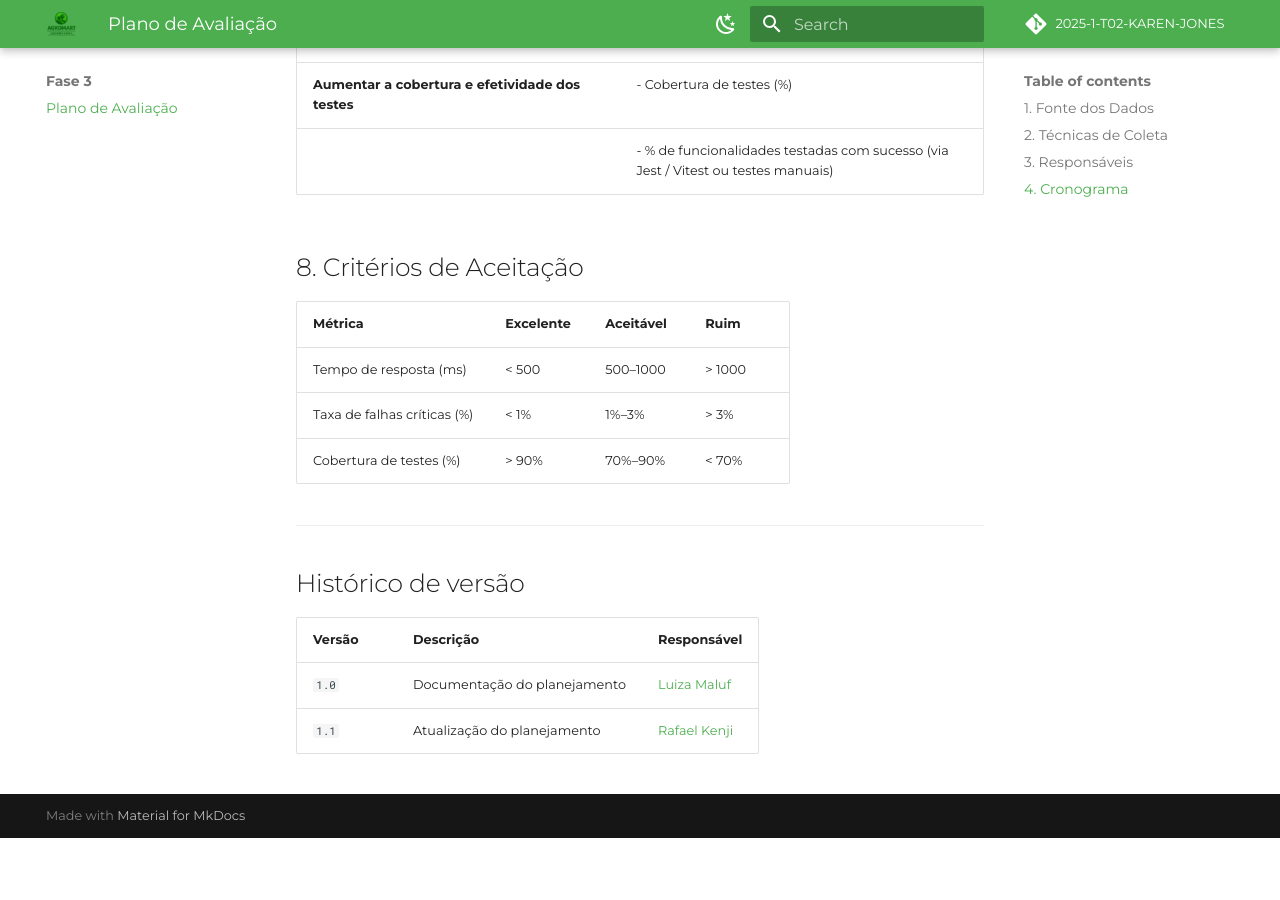
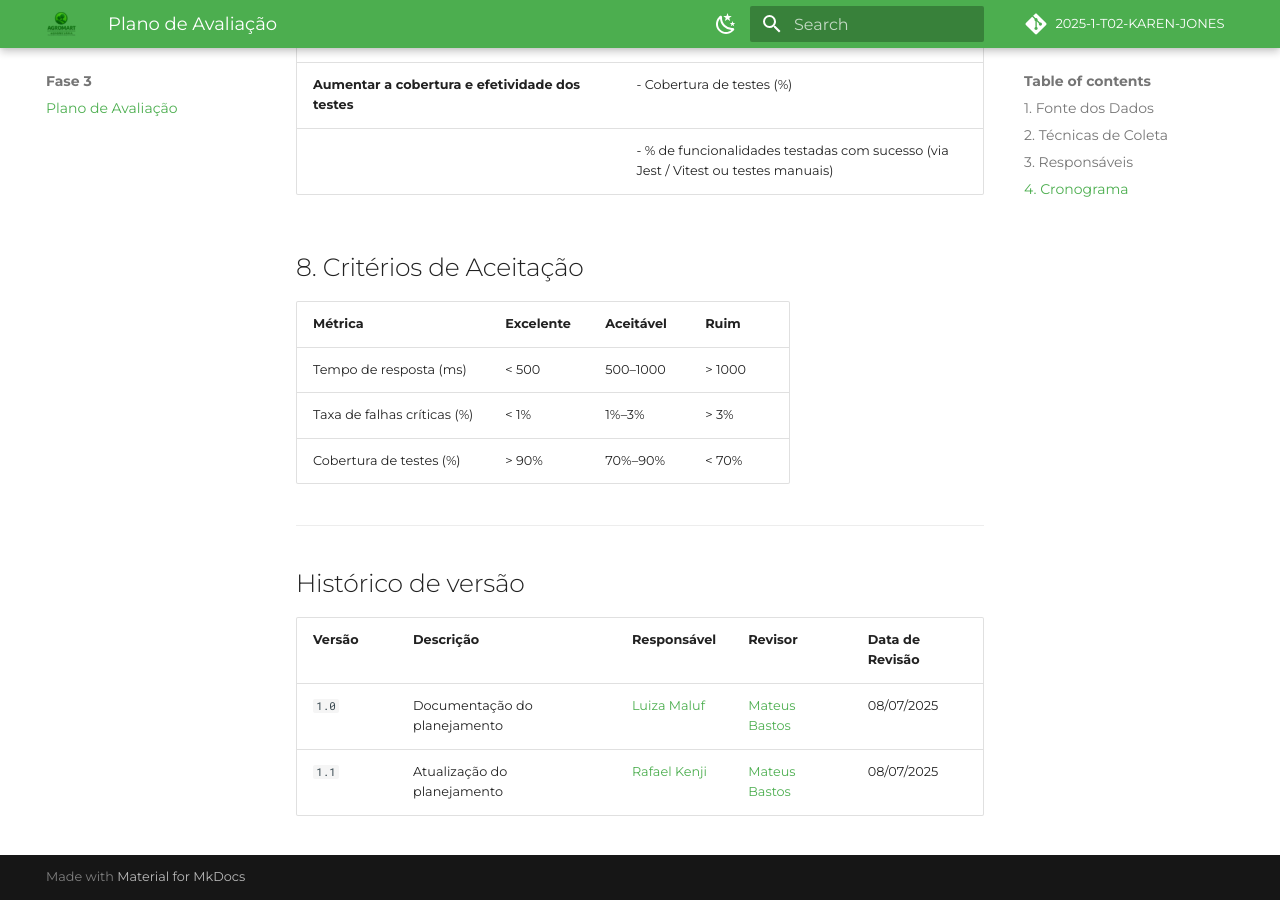
Before and after one commit to FCTE-Qualidade-de-Software-1/2025-1-T02-KAREN-JONES, an MkDocs documentation site: the page built from docs/plano_avaliacao.md, in a window 1280 px wide and 900 px high, scrolled down 2796 px. Built offline with MkDocs 1.6.1 and Material for MkDocs 9.7.7, drawn with Linux system fonts in a browser that asks for light colours; comment, search, counter and statistics services are not loaded; before the commit the page ends 3634 px from its top, so only the background shows below that.

Commit message:
doc: correções 2

```diff
--- a/docs/plano_avaliacao.md
+++ b/docs/plano_avaliacao.md
@@ -82,7 +82,7 @@
 ---
 ## Histórico de versão
 
-| Versão | Descrição | Responsável |
-|--------|-----------|-------------|
-| `1.0`  | Documentação do planejamento | [Luiza Maluf](https://github.com/LuizaMaluf) | [Mateus Bastos](https://github.com/MateuSansete)|
-| `1.1`  | Atualização do planejamento | [Rafael Kenji](https://github.com/rafa-kenji) | [Mateus Bastos](https://github.com/MateuSansete)|
+| Versão | Descrição | Responsável | Revisor | Data de Revisão |
+|--------|-----------|-------------|---------|-----------------|
+| `1.0`  | Documentação do planejamento | [Luiza Maluf](https://github.com/LuizaMaluf) | [Mateus Bastos](https://github.com/MateuSansete)| 08/07/2025|
+| `1.1`  | Atualização do planejamento | [Rafael Kenji](https://github.com/rafa-kenji) | [Mateus Bastos](https://github.com/MateuSansete)| 08/07/2025|
```
